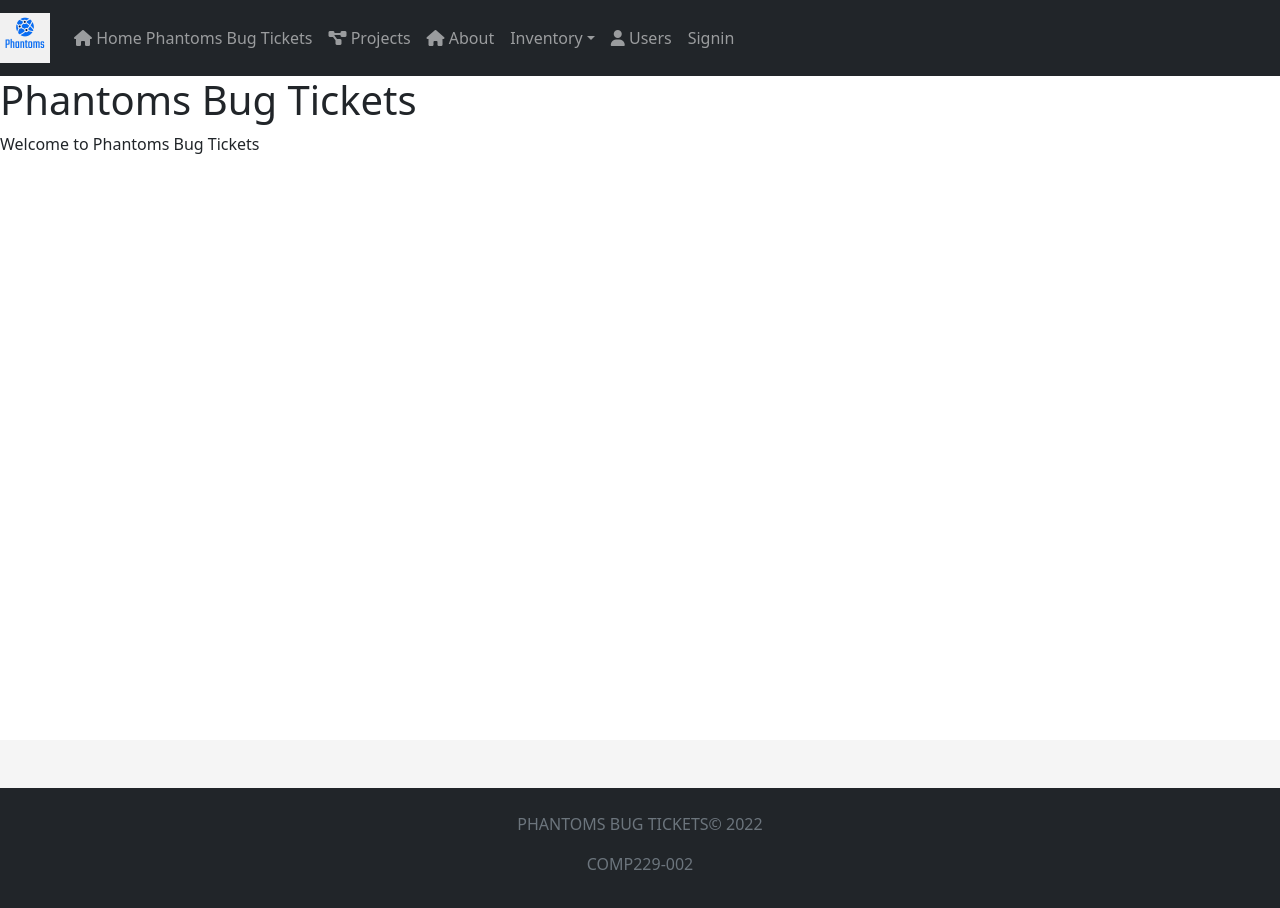
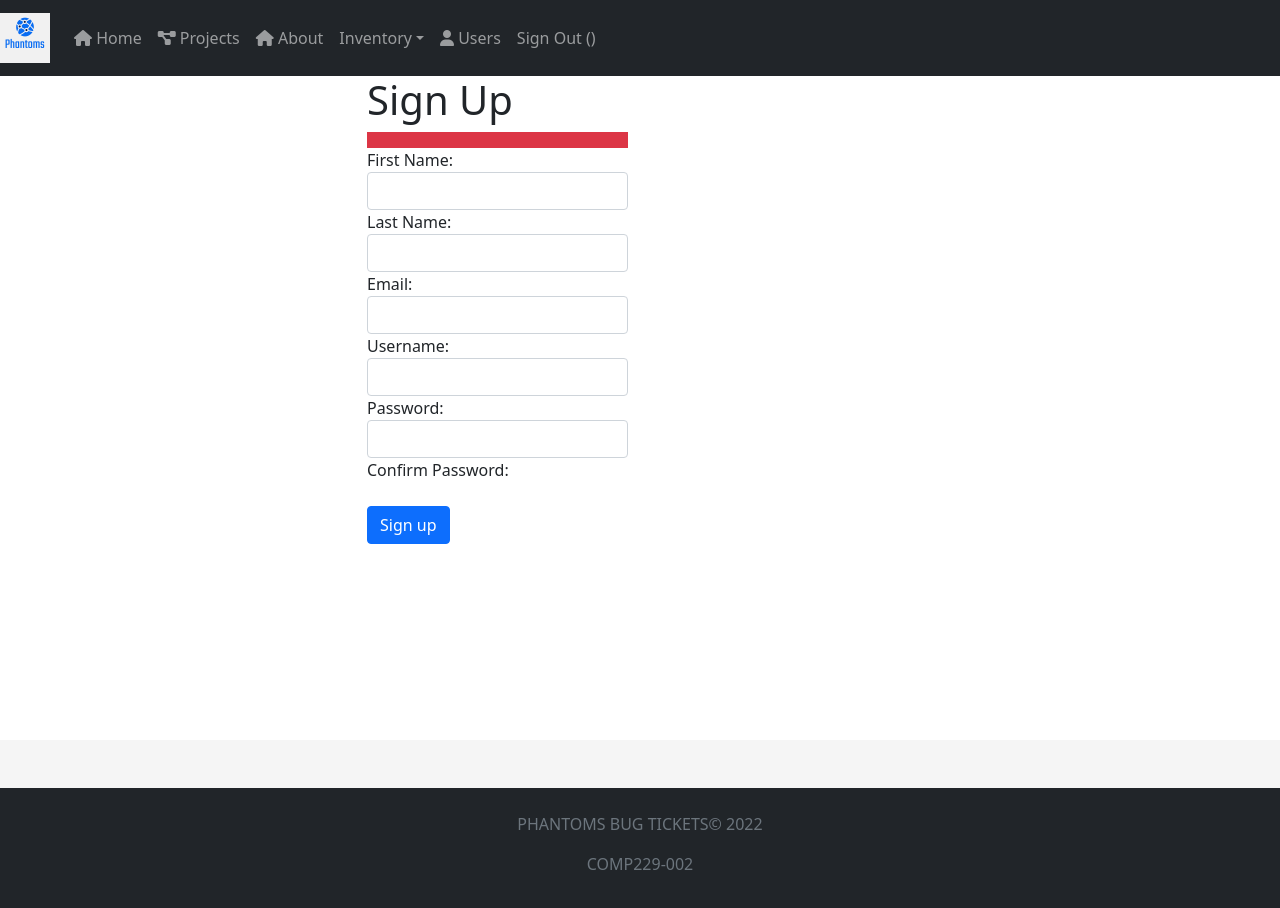
Before and after one commit to AtakanAytar/AngularPhantoms, an Angular app: page /users/signup in a window 1280 px wide. Before the commit this address led to /. Shown: the top 908 px of the page. Built offline with nearby package versions, Linux system fonts and the light colour scheme.

Commit message:
Server on with Auth, signin, and signup- need be tested

```diff
--- a/src/app/app.module.ts
+++ b/src/app/app.module.ts
@@ -6,6 +6,7 @@ import { AppComponent } from './app.component';
 import { IndexModule } from './components/index.module';
 import { IndexComponent } from './components/index.component';
 import { SignInComponent } from './auth/signin.component';
+import { SignUpComponent } from './auth/signup.component';
 import { AuthModule } from './auth/auth.module';
 
 
@@ -20,7 +21,7 @@ import { AuthModule } from './auth/auth.module';
     RouterModule.forRoot([
       { path: "", component: IndexComponent },
       { path: "users/signin", component: SignInComponent },
-      // { path: "users/signup", component: SignUpComponent },
+      { path: "users/signup", component: SignUpComponent },
       { path: "**", redirectTo: "" }
     ])
   ],
--- a/src/app/auth/signin.component.ts
+++ b/src/app/auth/signin.component.ts
@@ -8,10 +8,10 @@ import { AuthService } from "../model/auth.service";
 })
 
 export class SignInComponent {
-    public title: string = "Signin";
-    public username: string ="";
-    public password: string ="";
-    public message: string ="";
+    public title: string = "Sign";
+    public username: string = "";
+    public password: string = "" ;
+    public message: string | undefined = '';
 
     constructor(private router: Router,
         private auth: AuthService) { }
--- a/src/app/auth/signup.component.html
+++ b/src/app/auth/signup.component.html
@@ -34,7 +34,7 @@
                 </div>
                 <div class="form-group">
                     <label>Confirm Password:</label>
-                    <input type="password" name="password_confirm" [(ngModel)]="confirmPassowrd" class="form-control"/>
+                    <!-- <input type="password" name="password_confirm" [(ngModel)]="confirmPassowrd" class="form-control"/> -->
                 </div>
                 <br>
                 <div>
--- a/src/app/auth/signup.component.ts
+++ b/src/app/auth/signup.component.ts
@@ -11,8 +11,8 @@ import { User } from "../model/user.model";
 export class SignUpComponent {
 
     public user: User = new User();
-    public confirmPassword = new User();
-    public message: string;
+    public confirmPassword = '';
+    public message: string |undefined = '';
 
     constructor(private router: Router,
         private auth: AuthService) { }
--- a/src/app/model/auth.service.ts
+++ b/src/app/model/auth.service.ts
@@ -8,8 +8,8 @@ import { ResponseModel } from "./response.model";
 @Injectable()
 export class AuthService {
 
-    public username: string;
-    private _redirectUrl: string;
+    public username: string | undefined = '';
+    private _redirectUrl: string | undefined = '';
 
     constructor(private datasource: RestDataSource) { }
 
@@ -33,15 +33,15 @@ export class AuthService {
     }
 
     clear() {
-        this.username = null;
-        this.datasource.auth_token = null;
+        this.username = '';
+        this.datasource.auth_token = '';
     }
 
-    get redirectUrl(): string{
-        let result = this._redirectUrl;
-        this._redirectUrl = null;
-        return result;
-    }
+    // get redirectUrl(): string{
+    //     let result = this._redirectUrl;
+    //     this._redirectUrl = '';
+    //     return result;
+    // }
 
     set redirectUrl(url: string){
         this._redirectUrl = url;
--- a/src/app/model/rest.datasource.ts
+++ b/src/app/model/rest.datasource.ts
@@ -6,14 +6,14 @@ import { User } from "./user.model";
 import { map, catchError } from "rxjs/operators";
 import { ResponseModel } from "./response.model";
 
-const PROTOCOL = "http";
-const PORT = 3000;
+// const PROTOCOL = "http";
+// const PORT = 3000;
 
 @Injectable()
 export class RestDataSource {
 
     baseUrl: string;
-    auth_token: string;
+    auth_token: string | undefined = ''
 
     constructor(private http: HttpClient) {
         this.baseUrl = 'https://phantomwebproject.herokuapp.com/';
```
Also changed, not shown: src/app/auth/auth.guard.ts (added, +22 -0 lines), src/app/auth/auth.module.ts (+5 -4 lines).
